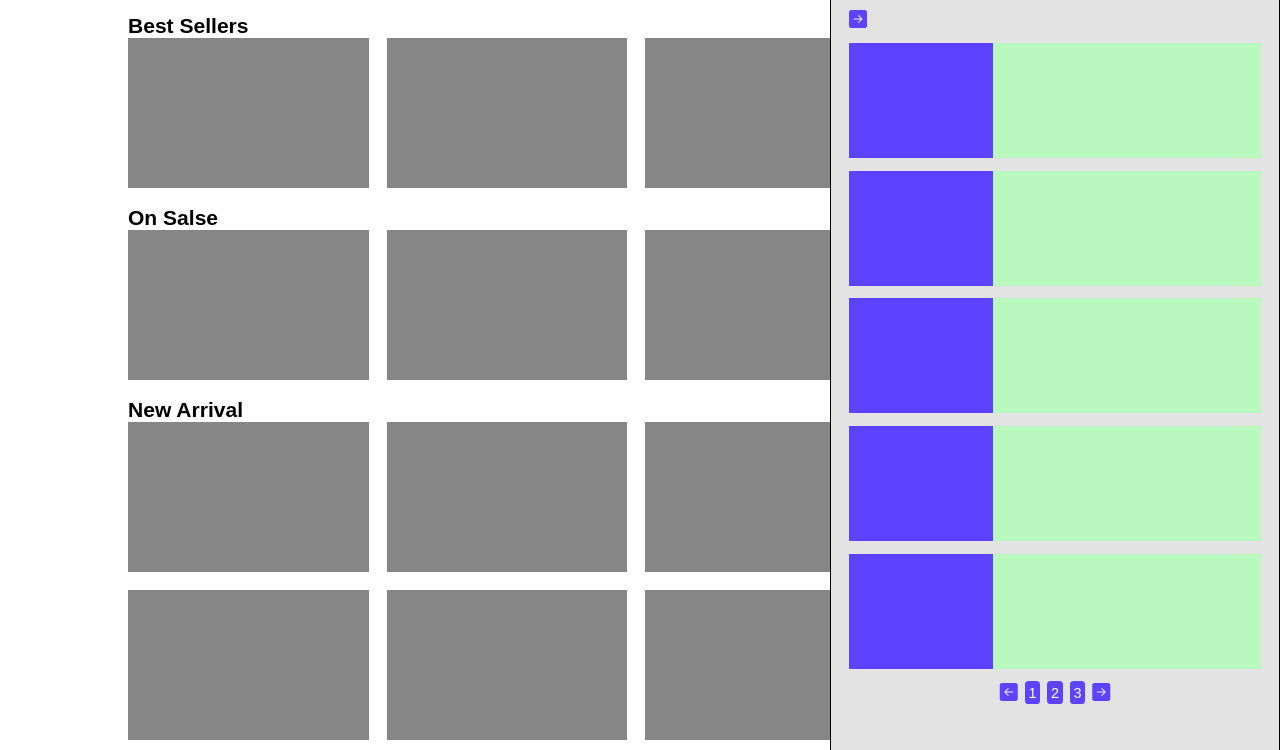
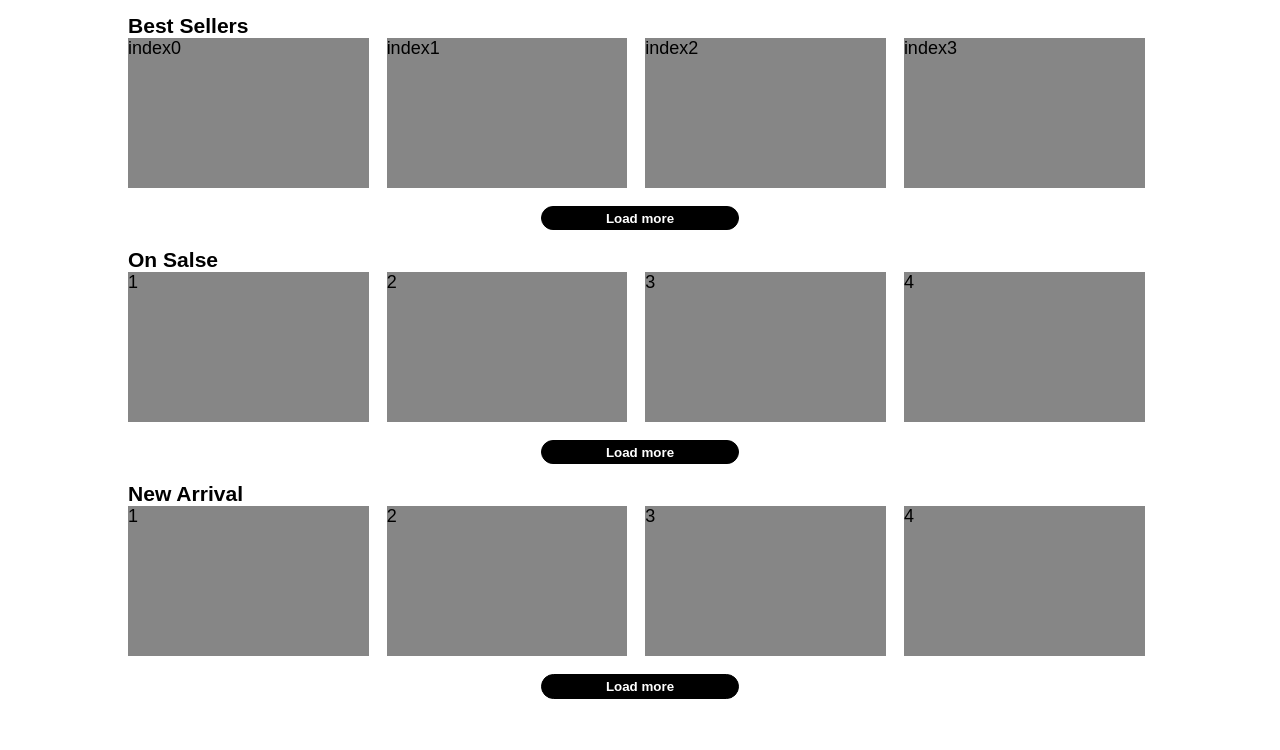
Before and after one commit to pair-supitsara/E-Commerce, a website: page page/category.html in a window 1280 px wide. Shown: the part 40-790 px from the top of the page. Drawn offline with nearby package versions, Linux system fonts and the light colour scheme.

Commit message:
Load more button
- create button load more and logic
- add onclick to cart button

```diff
--- a/page/category.html
+++ b/page/category.html
@@ -13,7 +13,7 @@
 <body>
     <!-- navigation bar -->
 
-    <div class="cart">
+    <div id="itemsCart" class="cart">
         <div class="arrow-icon">
             <i class="bi bi-arrow-right-square-fill"></i>
         </div>
@@ -69,45 +69,35 @@
     <div class="container">
         <div class="row">
             <h3>Best Sellers</h3>
-            <div class="boxs">
-                <div class="box"></div>
-                <div class="box"></div>
-                <div class="box"></div>
-                <div class="box"></div>
+            <div id="bestSeller" class="boxs">
+                <!-- 1234 -->
+            </div>
+            <div class="flex-center">
+                <button id="loadBestSellerMore" class="button-dark">Load more</button>
             </div>
         </div>
         <div class="row">
             <h3>On Salse</h3>
-            <div class="boxs">
-                <div class="box"></div>
-                <div class="box"></div>
-                <div class="box"></div>
-                <div class="box"></div>
+            <div id="onSell" class="boxs">
+                <div class="box">1</div>
+                <div class="box">2</div>
+                <div class="box">3</div>
+                <div class="box">4</div>
+            </div>
+            <div class="flex-center">
+                <button id="loadOnSalseMore" class="button-dark">Load more</button>
             </div>
         </div>
         <div class="row">
             <h3>New Arrival</h3>
-            <div class="boxs">
-                <div class="box"></div>
-                <div class="box"></div>
-                <div class="box"></div>
-                <div class="box"></div>
-                <div class="box"></div>
-                <div class="box"></div>
-                <div class="box"></div>
-                <div class="box"></div>
-                <div class="box"></div>
-                <div class="box"></div>
-                <div class="box"></div>
-                <div class="box"></div>
-                <div class="box"></div>
-                <div class="box"></div>
-                <div class="box"></div>
-                <div class="box"></div>
-                <div class="box"></div>
-                <div class="box"></div>
-                <div class="box"></div>
-                <div class="box"></div>
+            <div id="NewArrive" class="boxs">
+                <div class="box">1</div>
+                <div class="box">2</div>
+                <div class="box">3</div>
+                <div class="box">4</div>
+            </div>
+            <div class="flex-center">
+                <button id="loadNewArriveMore" class="button-dark">Load more</button>
             </div>
         </div>
     </div>
--- a/script/category.js
+++ b/script/category.js
@@ -0,0 +1,30 @@
+const btBestSeller = document.getElementById("loadBestSellerMore")
+const divBestSeller = document.getElementById("bestSeller")
+
+let items = [0,1,2,3,4,5,6,7,8,9]
+let lastIndex =  items.length
+let startIndex = 0
+const ItemPerload = 4
+
+/* initial */
+fnLoadItems()
+
+btBestSeller.addEventListener('click', function () {
+    fnLoadItems()
+})
+function fnLoadItems() {
+    let endIndex = startIndex + ItemPerload
+    for(let i = startIndex ; i < endIndex && i < lastIndex ; i++) {
+        fnCreateBox(i)
+    }
+    startIndex += ItemPerload;
+}
+
+function fnCreateBox(index) {
+    const el = document.createElement("div");
+    const attr = document.createAttribute("class");
+    attr.value = "box"; /* class box */
+    el.innerText = "index" + index;
+    el.setAttributeNode(attr);
+    divBestSeller.appendChild(el)
+}
--- a/script/navigation.js
+++ b/script/navigation.js
@@ -5,7 +5,7 @@ const navbar = ` <nav class="navigation">
                     <ul class="navigation-menu">
                         <li><a href="../page/shop.html" class="navigation-items">shop</a></li>
                         <li><a href="../page/category.html" class="navigation-items">category</a></li>
-                        <li><a class="navigation-items">my cart</a></li>
+                        <li><a id="navCart" class="navigation-items">my cart</a></li>
                         <li><div class="navigation-items" id="dropdown-icon" onclick="document.getElementById('dropdown-menu').classList.toggle('visible');">
                                 <i class="bi bi-arrow-down-left-square"></i>
                             </div>
@@ -21,3 +21,10 @@ const navbar = ` <nav class="navigation">
                     </ul>
                 </nav>  `
 document.body.insertAdjacentHTML("afterbegin", navbar);
+
+const cart = document.getElementById("navCart");
+const itemsCart = document.getElementById("itemsCart");
+
+cart.addEventListener('click', function () {
+    itemsCart.classList.toggle('invisible');
+})
--- a/style/cart.css
+++ b/style/cart.css
@@ -1,8 +1,11 @@
+.invisible {
+    display: flex !important;
+}
 .cart {
     position: fixed;
     top: 0;
     right: 0;
-    display: flex;
+    display: none; /* toggle flex*/
     flex-direction: column;
     align-items: center;
     gap: .7rem;
--- a/style/category.css
+++ b/style/category.css
@@ -21,9 +21,33 @@
     height: 150px;
     background-color: rgb(134, 134, 134);
 }
-.box:hover {
+/* .box:hover {
     scale: 1.2;
+} */
+.flex-center {
+    display: flex;
+    justify-content: center;
+    align-items: center;
+    margin: 1rem;
 }
+button[class="button-dark"] {
+    width: 20%;
+    background-color: black;
+    color: white;
+    font-weight: 600;
+    border: 1px solid black;
+    border-radius: 50px;
+    padding: 0.2rem 0rem;
+    margin: auto;
+    transition: 0.5s;
+}
+button[class="button-dark"]:hover {
+    background-color: white;
+    color: black;
+    cursor: pointer;
+    border: 1px solid black;
+}
+
 .footer {
     display: flex;
     height: auto;
--- a/style/shop.css
+++ b/style/shop.css
@@ -1,40 +1,25 @@
-.slider {
-    display: block;
+.slide-wrapper {
+    display:block;
     position: relative;
-    overflow-x: hidden;
 }
 #images {
     display: flex;
     background-color: cornflowerblue;
     width: 100%;
-    height: 100%;
-    animation-name: autoscroll;
-    animation-iteration-count: infinite;
-    animation-duration: 10s;
-    animation-timing-function: linear;
-    animation-timing-function:ease-in;
+    height: 250px;
+    overflow-x: hidden;
 }
 .image {
     flex: 1 0 100%;
     width: 100%;
-    height: 30dvh;
+
 }
 #image1 { background-image: url("../image/pexels-chris-17898743.jpg"); }
 #image2 { background-image: url("../image/pexels-fatih-berat-orer-16767077.jpg"); }
 #image3 { background-image: url("../image/pexels-min-an-1337976.jpg"); }
 #image4 { background-image: url("../image/🏞✨.png"); }
 
-@keyframes autoscroll {
-    0%   { transform: translateX(0); }
-    10%  { transform: translateX(0); }
-    33%  { transform: translateX(calc(-100%)) }
-    43%  { transform: translateX(calc(-100%)) }
-    66%  { transform: translateX(calc(-200%)) }
-    76%  { transform: translateX(calc(-200%)) }
-    90%  { transform: translateX(calc(-300%)) }
-    100% { transform: translateX(calc(-300%)) }
-}
-/* .controller-slide {
+.controller-slide {
     position: absolute;
     width: 120px;
     display: flex;
@@ -57,7 +42,8 @@
 .controller-slide a:hover {
     background-color: rgb(48, 48, 48);
     width: 2rem;
-} */
+}
+
 .search {
     display: flex;
     justify-content: space-between;
```
Also changed, not shown: page/shop.html (+9 -7 lines).
